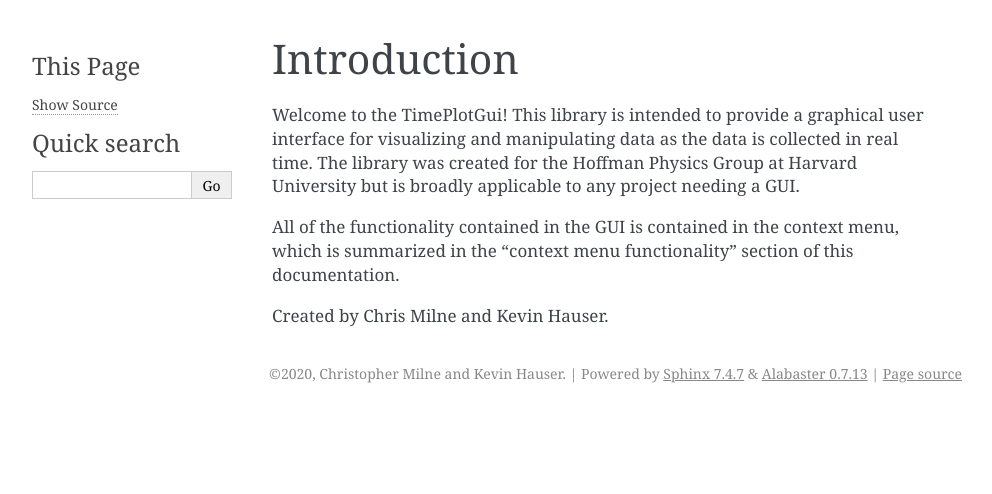
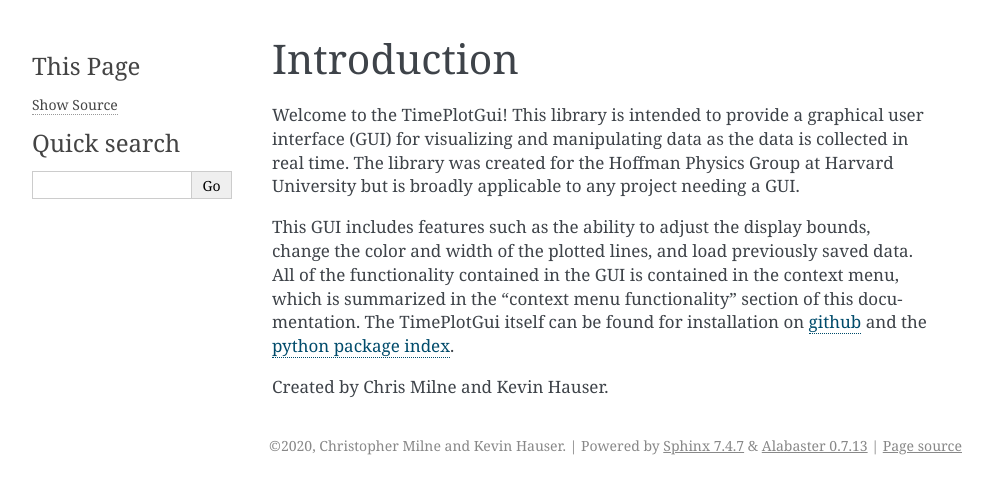
Before and after one commit to camilne9/TPG_documentation, a Sphinx documentation site: the page built from source/help.rst, in a window 1280 px wide. Shown: the top 494 px of the page, without its empty margins (148-1140 px from the left). Built offline with Sphinx 7.4.7, drawn with Linux system fonts in a browser that asks for light colours.

Commit message:
more thorough introduction and figure attempt

```diff
--- a/source/help.rst
+++ b/source/help.rst
@@ -1,8 +1,10 @@
 Introduction
 ============
-Welcome to the TimePlotGui! This library is intended to provide a graphical user interface for visualizing and manipulating data as the data is collected in real time.
+Welcome to the TimePlotGui! This library is intended to provide a graphical user interface (GUI) for visualizing and manipulating data as the data is collected in real time.
 The library was created for the Hoffman Physics Group at Harvard University but is broadly applicable to any project needing a GUI.
 
+This GUI includes features such as the ability to adjust the display bounds, change the color and width of the plotted lines, and load previously saved data.
 All of the functionality contained in the GUI is contained in the context menu, which is summarized in the "context menu functionality" section of this documentation.
+The TimePlotGui itself can be found for installation on `github <https://github.com/kehaus/time-plot-gui>`_ and the `python package index <https://pypi.org/project/TimePlotGui/>`_.
 
 Created by Chris Milne and Kevin Hauser.
--- a/source/installation.rst
+++ b/source/installation.rst
@@ -11,7 +11,7 @@ The library can be install from `PyPI <https://pypi.org/project/TimePlotGui/>`_
 Github
 ------
 The code and its version history can be found on (and installed using) the
-git repository `git repository <https://github.com/kehaus/time-plot-gui>`_.
+`git repository <https://github.com/kehaus/time-plot-gui>`_.
 When installing from git, it is possible to leverage git or to install it using a zip file.
 
 
--- a/source/test.rst
+++ b/source/test.rst
@@ -1,6 +1,10 @@
 Context Menu Functionality
 ==========================
 The context menu contains the main functionality of the GUI.
+
+.. figure:: context_menu.png
+    :width: 800px
+    :align: center
 
 View All
 --------
```
Also changed, not shown: other parts of source/installation.rst (+0 -2 lines), 13 other files.
